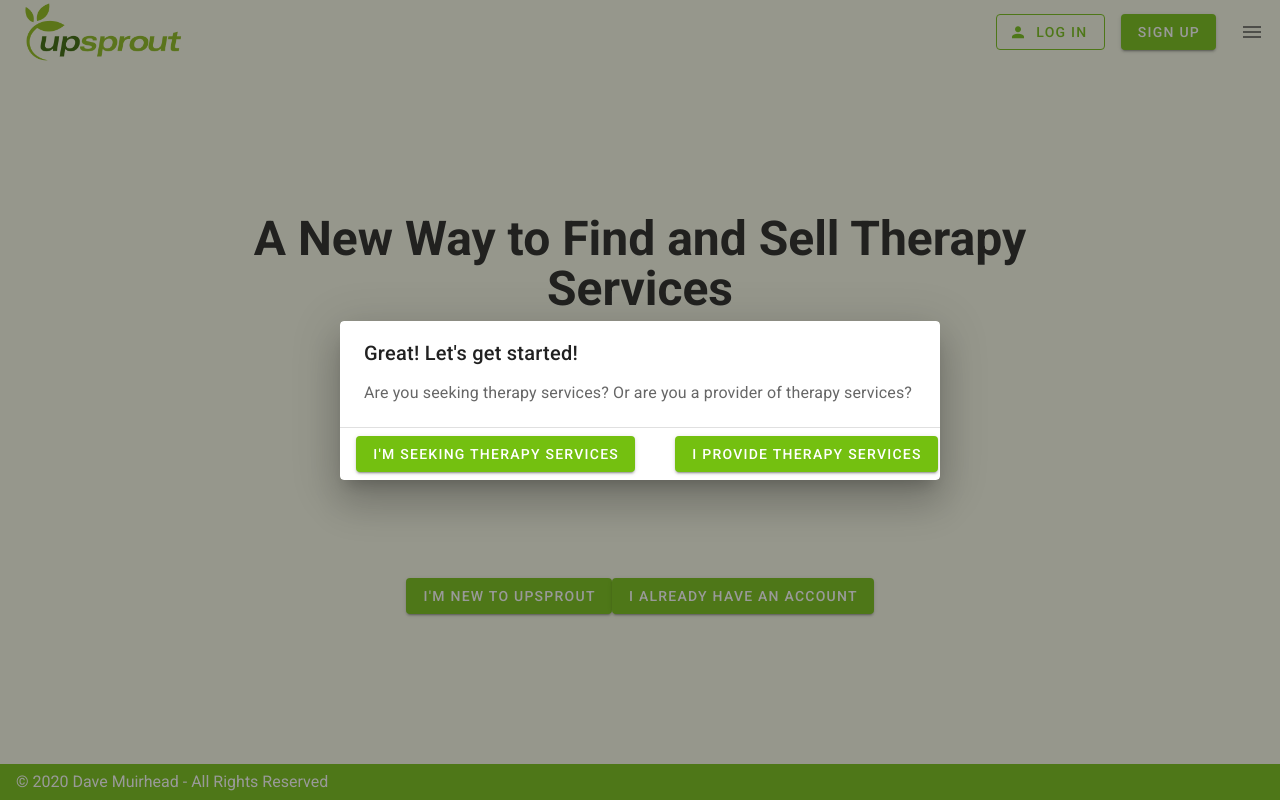
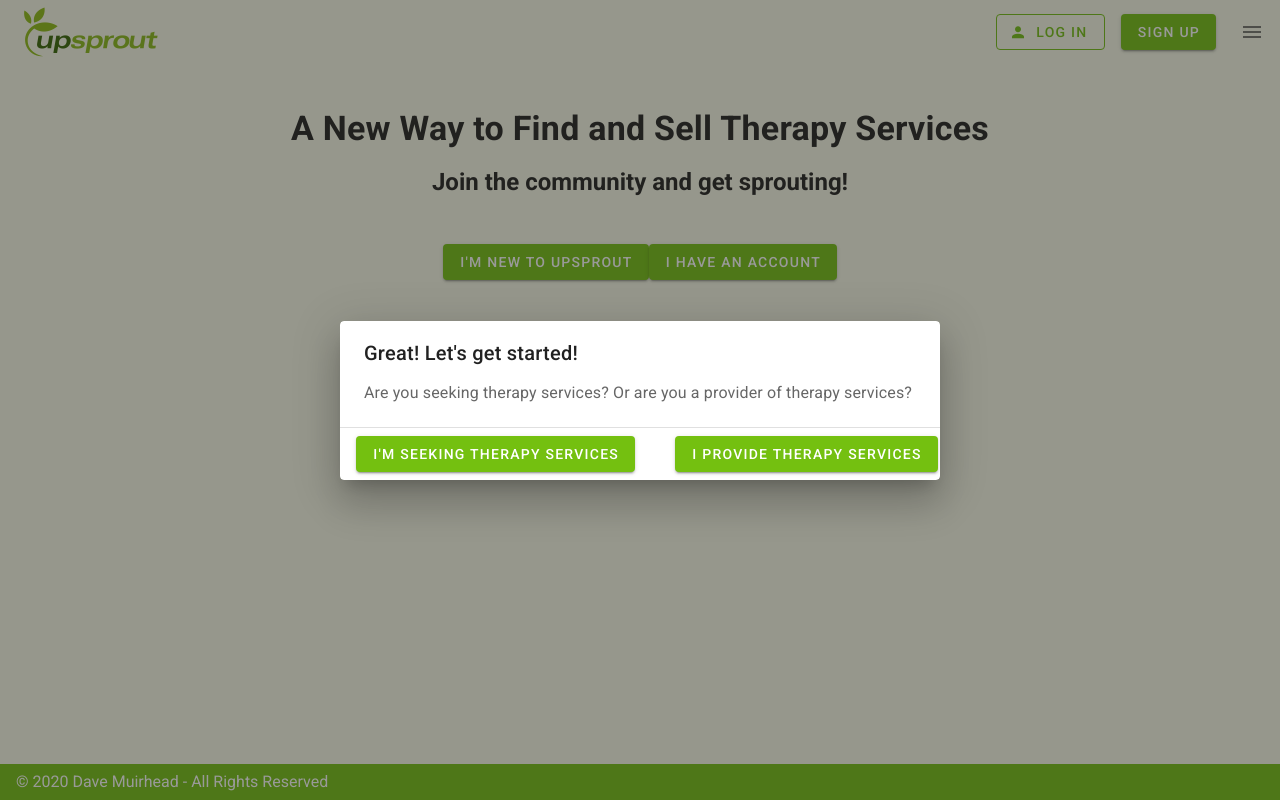
Before and after one commit to DaveMuirhead/naboo-pwa, a Nuxt app: page / in a window 1280 px wide. Both pictures are taken after a click on the button "I'M NEW TO UPSPROUT". Built offline with nearby package versions, Linux system fonts and the light colour scheme.

Commit message:
more prototyping of onboarding flow

```diff
--- a/layouts/external.vue
+++ b/layouts/external.vue
@@ -1,27 +1,28 @@
 <template>
   <v-app id="app">
     <v-app-bar color="background" app flat>
-      <router-link to="/">
-        <v-img :src="require('@/assets/images/icon.png')" width="175" height="70"></v-img>
-      </router-link>
+      <nuxt-link to="/">
+        <v-img :src="require('@/assets/images/logo.png')" width="150" height="60"></v-img>
+      </nuxt-link>
       <v-spacer />
-      <v-btn outlined style="margin-right: 16px" color="primary" v-if="$vuetify.breakpoint.mdAndUp">
-        <v-icon left>mdi-account</v-icon> Log In
+      <v-btn outlined style="margin-right: 16px" color="primary">
+        <v-icon left>mdi-account</v-icon>Log In
       </v-btn>
-      <v-btn text style="margin-right: 6px" color="primary" v-if="!$vuetify.breakpoint.mdAndUp">
+      <!-- <v-btn text style="margin-right: 6px" color="primary" v-if="!$vuetify.breakpoint.mdAndUp">
         <v-icon left>mdi-account</v-icon>
-      </v-btn>
+      </v-btn>-->
       <v-btn style="margin-right: 12px" color="primary">Sign Up</v-btn>
       <v-app-bar-nav-icon />
     </v-app-bar>
 
     <v-content>
-      <v-container class="fill-height" fluid>
-        <v-row align="center" justify="center">
-          <v-col md="8" sm="12">
-            <nuxt />
-          </v-col>
-        </v-row>
+      <!-- <v-container class="fill-height" fluid> -->
+      <v-container fluid>
+        <!-- <v-row align="center" justify="center">
+        <v-col md="8" sm="12">-->
+        <nuxt />
+        <!-- </v-col>
+        </v-row>-->
       </v-container>
     </v-content>
 
@@ -32,8 +33,7 @@
 </template>
 
 <script>
-export default {
-};
+export default {};
 </script>
 
 <style>
--- a/pages/index-old.vue
+++ b/pages/index-old.vue
@@ -10,9 +10,9 @@
               <v-card-text>Start your free search for therapy in your area.</v-card-text>
               <v-card-actions>
                 <v-spacer />
-                <router-link to="/onboarding/seeker">
+                <nuxt-link to="/onboarding/seeker">
                   <v-btn color="primary">Find Therapy</v-btn>
-                </router-link>
+                </nuxt-link>
                 <v-spacer />
               </v-card-actions>
             </v-card>
@@ -23,9 +23,9 @@
               <v-card-text>Create a free profile and find therapy clients in your area</v-card-text>
               <v-card-actions>
                 <v-spacer />
-                <router-link to="/onboarding/provider">
+                <nuxt-link to="/onboarding/provider">
                   <v-btn color="primary">Find Clients</v-btn>
-                </router-link>
+                </nuxt-link>
                 <v-spacer />
               </v-card-actions>
             </v-card>
--- a/pages/index.vue
+++ b/pages/index.vue
@@ -1,55 +1,55 @@
 <template>
   <div>
-    <v-row align="center" justify="center">
-      <v-col class="text-center" cols="12">
-        <v-row align="center" justify="center">
-          <v-col class="text-center" cols="12">
+    <v-row align="center" class="my-5">
+      <v-col class="text-center">
         <h1
-              class="display-2 font-weight-bold mb-4"
+          class="display-1 font-weight-bold mb-4"
           color="primary"
         >A New Way to Find and Sell Therapy Services</h1>
         <h2 class="subheading">Join the community and get sprouting!</h2>
       </v-col>
     </v-row>
 
-        <v-row align="center" justify="center" style="margin-top: 200px;">
-          <v-col>
+    <v-row align="center" class="my-5">
+      <v-col class="text-center">
         <v-btn color="primary" @click.stop="onboardingDialog = true">I'm new to UpSprout</v-btn>
         <v-dialog v-model="onboardingDialog" width="600px">
-              <v-card>
+          <v-card fluid>
             <v-card-title primary-title>Great! Let's get started!</v-card-title>
-                <v-card-text class="subtitle-1">Are you seeking therapy services? Or are you a provider of therapy services?</v-card-text>
+            <v-card-text
+              class="subtitle-1"
+            >Are you seeking therapy services? Or are you a provider of therapy services?</v-card-text>
             <v-divider></v-divider>
             <v-card-actions>
               <v-spacer></v-spacer>
-                  <NuxtLink to="/onboarding/seeker" style="margin-right: 40px;">
+              <nuxt-link to="/onboarding/seeker" style="margin-right: 40px;">
                 <v-btn color="primary">I'm Seeking Therapy Services</v-btn>
-                  </NuxtLink>
-                  <NuxtLink to="/onboarding/provider">
+              </nuxt-link>
+              <nuxt-link to="/onboarding/provider">
                 <v-btn color="primary">I Provide Therapy Services</v-btn>
-                  </NuxtLink>
+              </nuxt-link>
             </v-card-actions>
           </v-card>
         </v-dialog>
-            <v-btn color="primary" @click.stop="loginDialog = true">I already have an account</v-btn>
+        <v-btn color="primary" @click.stop="loginDialog = true">I have an account</v-btn>
         <v-dialog v-model="loginDialog" width="600px">
           <v-card>
             <v-card-title primary-title>Okay, let's get you signed in!</v-card-title>
-                <v-card-text class="subtitle-1">Some people have both seeker and a provider accounts. In case you do, which account do you want to sign into?</v-card-text>
+            <v-card-text
+              class="subtitle-1"
+            >Some people have both seeker and a provider accounts. In case you do, which account do you want to sign into?</v-card-text>
             <v-divider></v-divider>
             <v-card-actions>
               <v-spacer></v-spacer>
-                  <NuxtLink to="/auth/seeker" style="margin-right: 40px;">
+              <nuxt-link to="/auth/seeker" style="margin-right: 40px;">
                 <v-btn color="primary">Seeker login</v-btn>
-                  </NuxtLink>
-                  <NuxtLink to="/auth/provider">
+              </nuxt-link>
+              <nuxt-link to="/auth/provider">
                 <v-btn color="primary">Provider login</v-btn>
-                  </NuxtLink>
+              </nuxt-link>
             </v-card-actions>
           </v-card>
         </v-dialog>
-          </v-col>
-        </v-row>
       </v-col>
     </v-row>
   </div>
--- a/pages/onboarding/index.vue
+++ b/pages/onboarding/index.vue
@@ -14,12 +14,12 @@
 
       <v-row align="center" justify="center" style="margin-top: 200px;">
         <v-col cols="12">
-          <router-link to="/onboarding" style="margin-right: 40px;">
+          <nuxt-link to="/onboarding" style="margin-right: 40px;">
             <v-btn color="primary">I'm New to UpSprout</v-btn>
-          </router-link>
-          <router-link to="/onboarding/provider">
+          </nuxt-link>
+          <nuxt-link to="/onboarding/provider">
             <v-btn color="primary">I Already Have an Account</v-btn>
-          </router-link>
+          </nuxt-link>
         </v-col>
       </v-row>
 
```
Also changed, not shown: assets/style/main.css (added, +10 -0 lines). Lines whose indentation alone changed are shown as unchanged.
